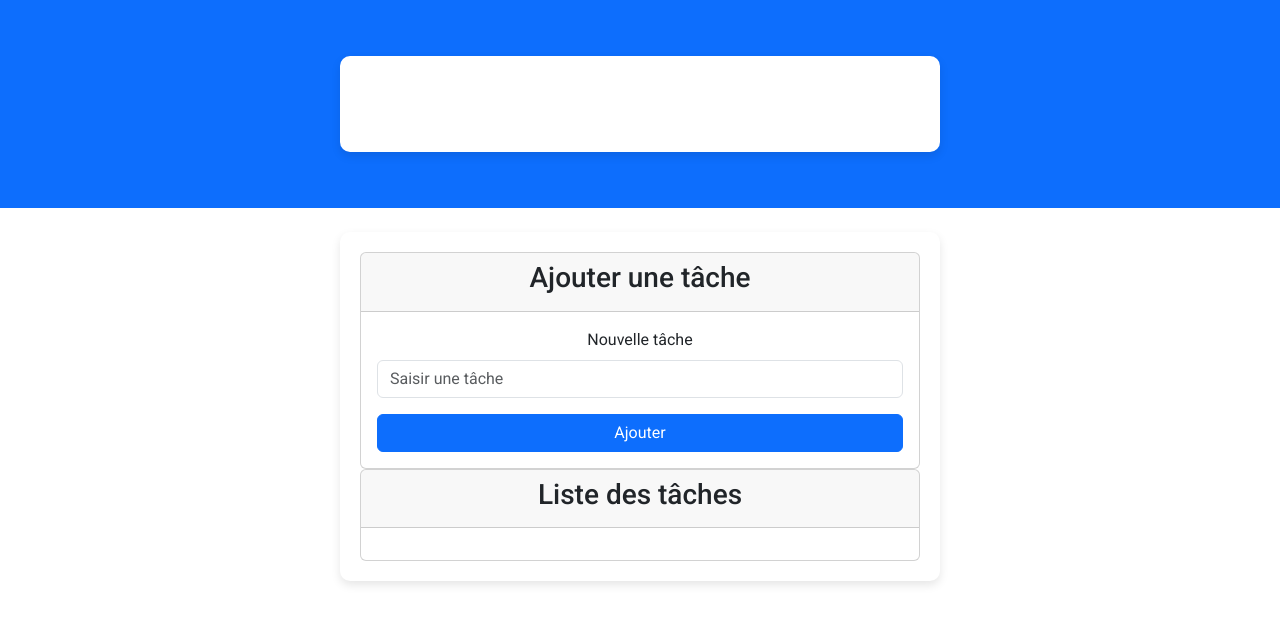
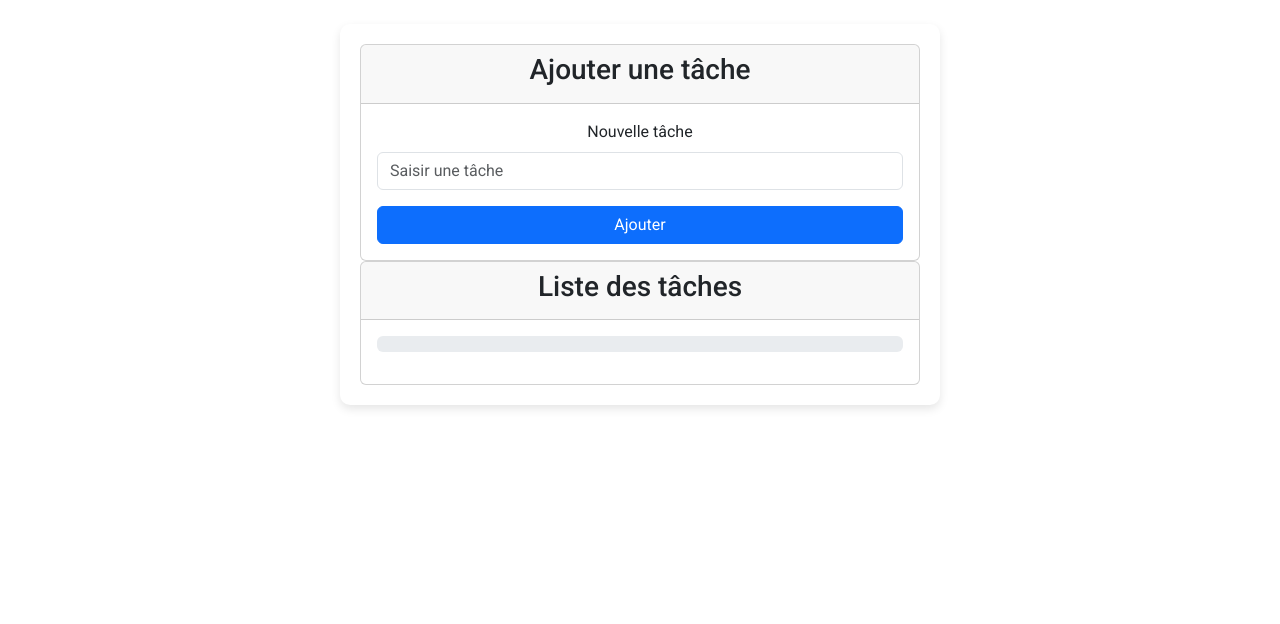
Before and after one commit to yantaromi/Clone_todo_app_IONIC, an Angular app: page / in a window 1280 px wide. Shown: the top 624 px of the page. Built offline with nearby package versions, Linux system fonts and the light colour scheme.

Commit message:
annimation_taches

```diff
--- a/src/app/app.component.html
+++ b/src/app/app.component.html
@@ -1,8 +1,4 @@
-<header class="bg-primary text-white py-3">
-  <div class="container text-center">
-    <h1>Ma To-Do List</h1>
-  </div>
-</header>
+<!-- ✅ Suppression du header -->
 
 <main class="container mt-4">
   <!-- ✅ Affichage Desktop -->
@@ -10,6 +6,9 @@
     <app-todo-form></app-todo-form>
     <app-todo-list></app-todo-list>
   </div>
+
+  <!-- ✅ Conteneur des confettis -->
+  <div id="confetti-container"></div>
 
   <!-- ✅ Affichage Mobile -->
   <ng-template #mobileView>
--- a/src/app/app.component.scss
+++ b/src/app/app.component.scss
@@ -37,3 +37,35 @@
     background-color: #dc3545;
     color: white;
   }
+
+  // ✅ Conteneur des confettis couvrant tout l’écran
+#confetti-container {
+  position: fixed;
+  top: 0;
+  left: 0;
+  width: 100vw;
+  height: 100vh;
+  pointer-events: none;
+  overflow: hidden;
+  z-index: 9999;
+}
+
+// ✅ Confettis dispersés aléatoirement
+.confetti {
+  position: absolute;
+  width: 10px;
+  height: 10px;
+  border-radius: 50%;
+  opacity: 0.8;
+  animation: fall linear infinite;
+}
+
+// ✅ Animation de chute des confettis
+@keyframes fall {
+  0% {
+    transform: translateY(0) rotate(0deg);
+  }
+  100% {
+    transform: translateY(100vh) rotate(360deg);
+  }
+}
--- a/src/app/components/todo-list/todo-list.component.html
+++ b/src/app/components/todo-list/todo-list.component.html
@@ -4,14 +4,32 @@
   </div>
 
   <div class="card-body">
+    <!-- ✅ Barre de progression animée -->
+    <div class="progress mb-3">
+      <div class="progress-bar progress-bar-striped progress-bar-animated"
+           role="progressbar"
+           [style.width.%]="progress"
+           [ngClass]="{'bg-success': progress === 100}">
+        {{ progress }}%
+      </div>
+    </div>
+
+    <!-- ✅ Message de motivation -->
+    <p *ngIf="motivationMessage" class="motivation-message">
+      {{ motivationMessage }}
+    </p>
+
+    <!-- ✅ Conteneur des confettis -->
+    <div id="confetti-container"></div>
+
+    <!-- ✅ Liste des tâches -->
     <ul class="list-group">
-      <li *ngFor="let task of tasks" class="list-group-item d-flex justify-content-between align-items-center">
-        <!-- ✅ Titre de la tâche avec effet barré si complétée -->
+      <li *ngFor="let task of tasks"
+          class="list-group-item d-flex justify-content-between align-items-center">
         <span [ngClass]="{'text-decoration-line-through': task.completed}">
           {{ task.title }}
         </span>
 
-        <!-- ✅ Boutons pour compléter et supprimer -->
         <div>
           <button class="btn btn-sm btn-success me-2" (click)="toggleCompletion(task.id)">
             ✔
--- a/src/app/components/todo-list/todo-list.component.scss
+++ b/src/app/components/todo-list/todo-list.component.scss
@@ -0,0 +1,53 @@
+/* ✅ Conteneur global des confettis */
+#confetti-container {
+    position: fixed;
+    top: 0;
+    left: 0;
+    width: 100vw;
+    height: 100vh;
+    pointer-events: none;
+    overflow: hidden;
+    z-index: 9999;
+  }
+
+  /* ✅ Confettis */
+  .confetti {
+    position: absolute;
+    width: 10px;
+    height: 10px;
+    border-radius: 50%;
+    opacity: 0.8;
+    animation: fall linear infinite;
+  }
+
+  /* ✅ Animation des confettis */
+  @keyframes fall {
+    0% {
+      transform: translateY(0) rotate(0deg);
+    }
+    100% {
+      transform: translateY(100vh) rotate(360deg);
+    }
+  }
+
+  /* ✅ Variations de couleurs des confettis */
+  .confetti:nth-child(1) { background-color: red; }
+  .confetti:nth-child(2) { background-color: yellow; }
+  .confetti:nth-child(3) { background-color: blue; }
+  .confetti:nth-child(4) { background-color: green; }
+  .confetti:nth-child(5) { background-color: orange; }
+  .confetti:nth-child(6) { background-color: violet; }
+  .confetti:nth-child(7) { background-color: cyan; }
+  .confetti:nth-child(8) { background-color: pink; }
+  .confetti:nth-child(9) { background-color: lime; }
+
+  /* ✅ Variation de taille des confettis */
+  .confetti:nth-child(even) {
+    width: 12px;
+    height: 12px;
+  }
+
+  .confetti:nth-child(odd) {
+    width: 8px;
+    height: 8px;
+  }
--- a/src/app/components/todo-list/todo-list.component.ts
+++ b/src/app/components/todo-list/todo-list.component.ts
@@ -1,4 +1,4 @@
-import { Component, OnInit } from '@angular/core';
+import { Component, OnInit, Renderer2 } from '@angular/core';
 import { CommonModule } from '@angular/common';
 import { TodoService } from '../../services/todo.service';
 import { Task } from '../../models/task.model';
@@ -6,39 +6,108 @@ import { Task } from '../../models/task.model';
 @Component({
   selector: 'app-todo-list',
   standalone: true,
-  imports: [CommonModule], // ✅ Suppression de `IonicModule`
+  imports: [CommonModule],
   templateUrl: './todo-list.component.html',
   styleUrls: ['./todo-list.component.scss']
 })
 export class TodoListComponent implements OnInit {
-  tasks: Task[] = [];
+  tasks: Task[] = []; // ✅ Liste des tâches
+  progress: number = 0; // ✅ Pourcentage d'avancement des tâches
+  motivationMessage: string = ''; // ✅ Message dynamique
 
-  constructor(private todoService: TodoService) {}
+  constructor(private todoService: TodoService, private renderer: Renderer2) {}
 
   ngOnInit(): void {
     this.loadTasks();
   }
 
   /**
-   * 📌 Récupérer les tâches et mettre à jour la liste
+   * 📌 Retourne le nombre de tâches complétées
+   */
+  getCompletedTasksCount(): number {
+    return this.tasks.filter(task => task.completed).length;
+  }
+
+  /**
+   * 📌 Charger les tâches depuis le service et mettre à jour la progression
    */
   loadTasks(): void {
     this.tasks = this.todoService.getTasks();
+    this.updateProgress();
   }
 
   /**
-   * 📌 Supprimer une tâche et mettre à jour l'affichage
+   * 📌 Supprimer une tâche et mettre à jour la liste des tâches
    */
   removeTask(id: number): void {
     this.todoService.deleteTask(id);
-    this.loadTasks(); // ✅ Mise à jour automatique après suppression
+    this.loadTasks();
   }
 
   /**
-   * 📌 Changer l’état de complétion d’une tâche et mettre à jour la liste
+   * 📌 Changer l’état d’une tâche et mettre à jour la progression
    */
   toggleCompletion(id: number): void {
     this.todoService.toggleTaskCompletion(id);
-    this.loadTasks(); // ✅ Mise à jour automatique après modification
+    this.loadTasks();
   }
+
+  /**
+   * 📌 Mettre à jour la progression et afficher un message motivant
+   */
+  updateProgress(): void {
+    const completedTasks = this.getCompletedTasksCount();
+    const totalTasks = this.tasks.length;
+    this.progress = totalTasks > 0 ? Math.round((completedTasks / totalTasks) * 100) : 0;
+
+    this.updateMotivationMessage();
+
+  /**   // ✅ Déclenche les confettis lorsque la progression atteint 100%
+    if (this.progress === 100) {
+      this.launchConfetti();
+      // this.launchFireworks(); // 🎆 Feu d’artifice mis en commentaire
+    }*/
+  }
+
+  /**
+   * 📌 Déterminer le message de motivation selon la progression
+   */
+  updateMotivationMessage(): void {
+    if (this.progress >= 75 && this.progress < 100) {
+      this.motivationMessage = '🔥 Dernière ligne droite, on lâche pas !';
+    } else if (this.progress >= 50 && this.progress < 75) {
+      this.motivationMessage = '🎉 Tu es à mi-chemin, bravo !';
+    } else if (this.progress >= 25 && this.progress < 50) {
+      this.motivationMessage = '👏 Bon travail ! Continue comme ça !';
+    } else if (this.progress === 100) {
+      this.motivationMessage = '🎇 Bravo !! Tu as fini ta To-Do Liste ! 🎇';
+    } else {
+      this.motivationMessage = '';
+    }
+  }
+
+  /**
+   * 📌 Déclencher les confettis 🎊
+
+  launchConfetti(): void {
+    const confettiContainer = document.createElement('div');
+    confettiContainer.id = 'confetti-container';
+    document.body.appendChild(confettiContainer);
+
+    for (let i = 0; i < 50; i++) {
+      const confetti = document.createElement('div');
+      confetti.classList.add('confetti');
+      confetti.style.left = `${Math.random() * 100}vw`;
+      const colors = ['red', 'yellow', 'blue', 'green', 'orange', 'pink', 'purple'];
+      confetti.style.backgroundColor = colors[Math.floor(Math.random() * colors.length)];
+      const size = Math.random() * 10 + 5;
+      confetti.style.width = `${size}px`;
+      confetti.style.height = `${size}px`;
+      confetti.style.animationDuration = `${Math.random() * 3 + 2}s`;
+      confettiContainer.appendChild(confetti);
+      setTimeout(() => {
+        confetti.remove();
+      }, 5000);
+    }
+  }*/
 }
```
Also changed, not shown: src/app/app.component.ts (+38 -3 lines).
